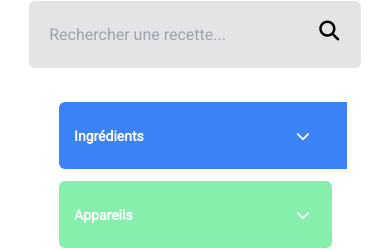
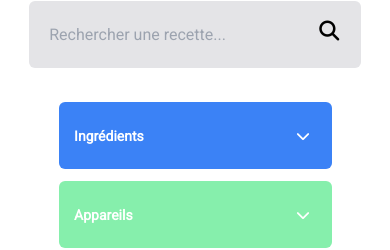
Before and after one commit to monkeycs60/P7-Petits-Plats-ProjetJS, a website with bundled scripts: page index.html in a window 390 px wide. Shown: the part 160-410 px from the top of the page. Built offline with nearby package versions, Linux system fonts and the light colour scheme.

Commit message:
correction bug width input

```diff
--- a/index.html
+++ b/index.html
@@ -30,8 +30,8 @@
     <!-- SEARCH PANNEL - 3 SEARCH INPUTS -->
     <div id="search-pannel" class="relative flex flex-col w-[85vw] justify-center items-center m-auto mt-[4vh] gap-[3vw] md:flex-row md:flex-wrap xl:flex-nowrap xl:justify-start xl:items-start xl:mt-[2vh] xl:gap-[2vw]">
 
-          <div id="ingredients" class="relative bg-blue-500 w-[70vw] h-[8vh] flex justify-between items-center text-sm rounded-md md:w-[35vw] md:text-base xl:h-[10vh] xl:w-[12vw] xl:text-xl 2xl:h-[6vh]" tabindex="0">
-            <input id="inputIngredients" class= "bg-blue-500 h-full outline-none absolute left-[4vw] md:left-[3vw] xl:left-[1vw] text-white placeholder:text-white placeholder:font-semibold w-full xl:w-[7vw]" type="text" aria-label="rechercher un ingrédient" placeholder="Ingrédients">
+          <div id="ingredients" class="relative bg-blue-500 w-[70vw] h-[8vh] flex justify-around items-center text-sm rounded-md md:w-[35vw] md:text-base xl:h-[10vh] xl:w-[12vw] xl:text-xl 2xl:h-[6vh]" tabindex="0">
+            <input id="inputIngredients" class= "bg-blue-500 h-full outline-none absolute left-[4vw] md:left[3vw] xl:left-[1vw] text-white placeholder:text-white placeholder:font-semibold xl:w-[7vw]" type="text" aria-label="rechercher un ingrédient" placeholder="Ingrédients">
             <em id="chevronDownIngredients" class="fa-solid fa-chevron-down absolute right-[5.5vw] md:right-[2vw] xl:right-[1vw] text-white cursor-pointer"></em>
             <em id="chevronUpIngredients" class="hidden fa-solid fa-chevron-up absolute right-[5.5vw] md:right-[2vw] xl:right-[1vw] text-white cursor-pointer"></em>
           </div>
```
